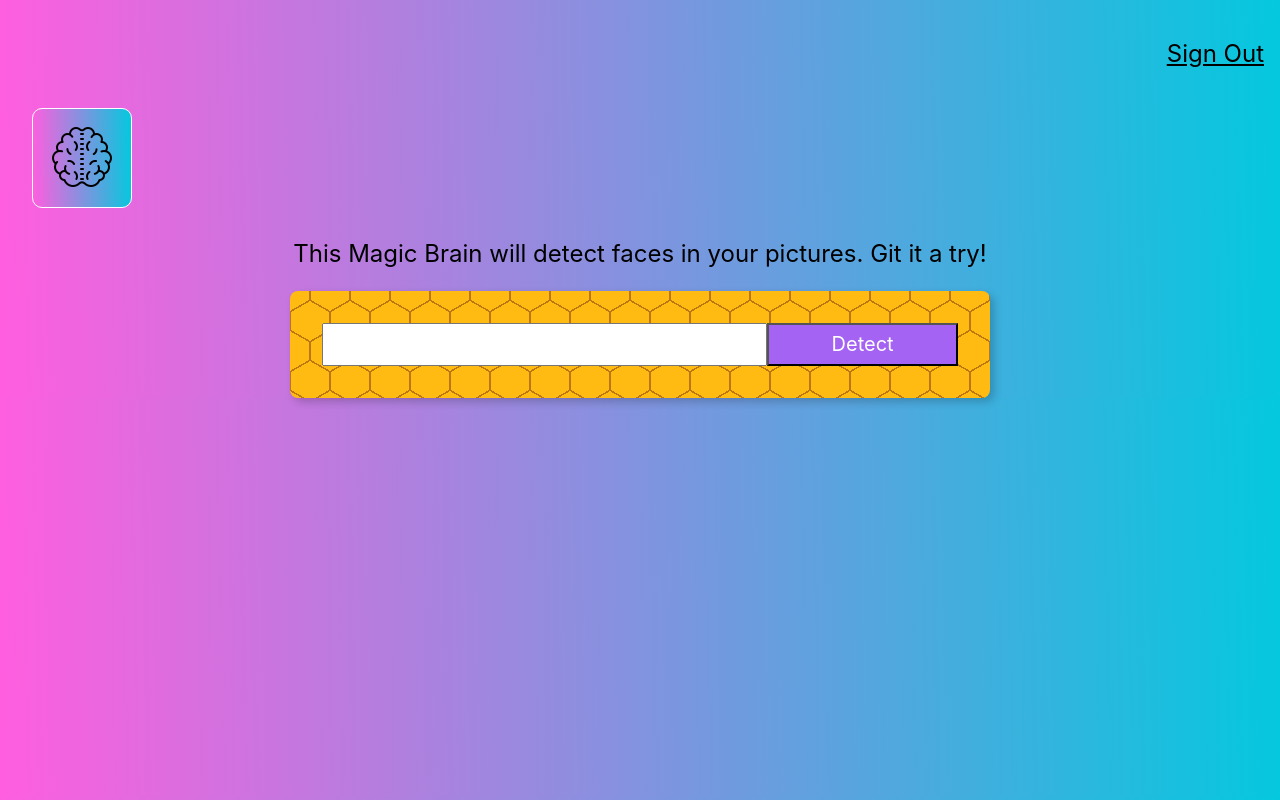
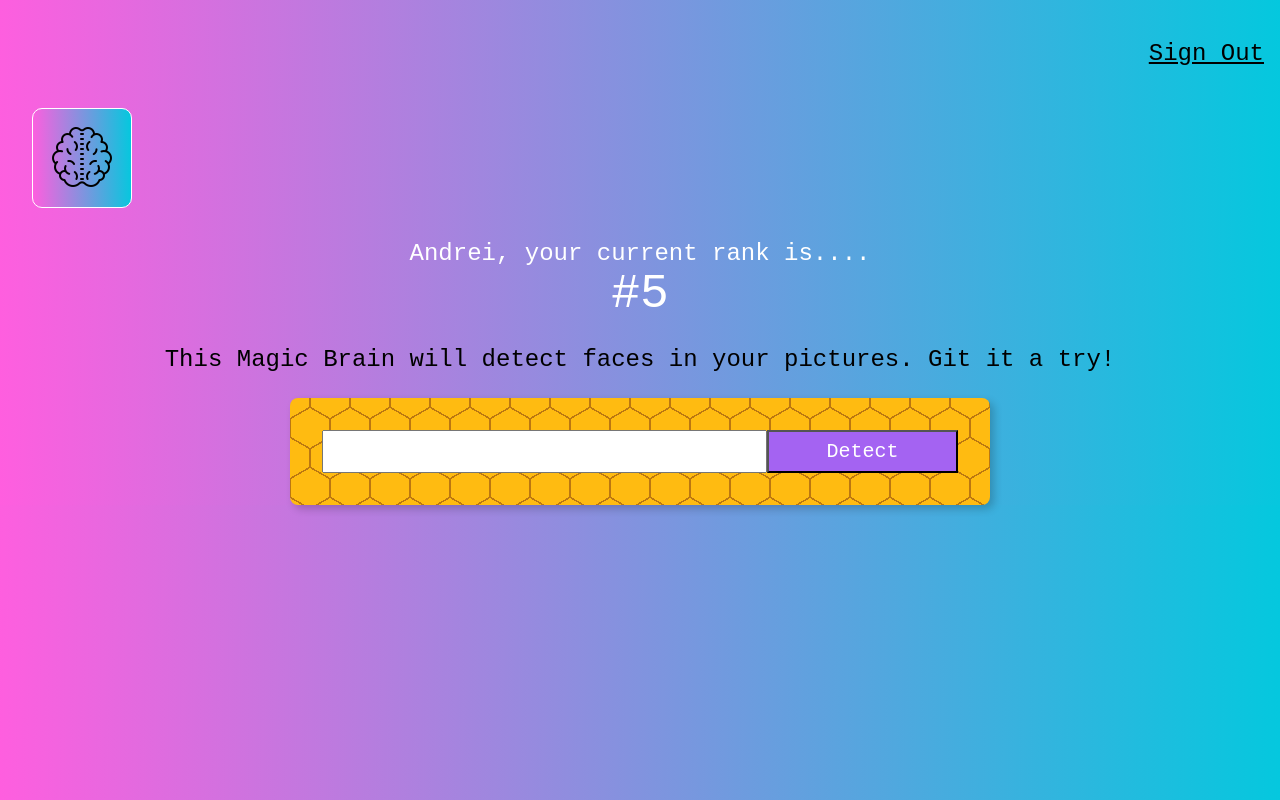
Before and after one commit to DanieleTursi/facerecognitionbrain, a React (Create React App) app: page / in a window 1280 px wide. Built offline with nearby package versions, Linux system fonts and the light colour scheme.

Commit message:
rank component

```diff
--- a/package.json
+++ b/package.json
@@ -12,6 +12,7 @@
     "react-scripts": "5.0.1",
     "styled-components": "^5.3.5",
     "tachyons": "^4.12.0",
+    "tsparticles": "^2.3.1",
     "web-vitals": "^2.1.4"
   },
   "scripts": {
--- a/src/App.js
+++ b/src/App.js
@@ -2,13 +2,16 @@ import React from 'react';
 import Navigation from './components/Navigation/Navigation';
 import Logo from './components/Logo/Logo';
 import ImageLinkForm from './components/ImageLinkForm/ImageLinkForm';
+import Rank from './components/Rank/Rank';
 import './App.css';
 
 function App() {
   return (
     <div className="App">
+
      <Navigation />
      <Logo />
+     <Rank />
      <ImageLinkForm/>
      {/* {
 
--- a/src/components/Logo/Logo.js
+++ b/src/components/Logo/Logo.js
@@ -7,8 +7,8 @@ import brain from './brain.png';
 
 const Logo = () => {
     return (
-<div className="ma4 mt0">
- <Tilt style={{ height: '100px', width: '100px', backgroundColor: 'transparent', border: '1px solid white', borderRadius: '10px',background: 'linear-gradient(89deg, #FF5EDF 0%, #04C8DE 100%)' }}>
+<div className="ma4 mt0 ">
+ <Tilt  style={{ height: '100px', width: '100px', backgroundColor: 'transparent', border: '1px solid white', borderRadius: '10px',background: 'linear-gradient(89deg, #FF5EDF 0%, #04C8DE 100%)' }}>
       <div className="pa3">
        <img src={brain} alt='brainlogo'></img>
       </div>
--- /dev/null
+++ b/src/components/Rank/Rank.js
@@ -0,0 +1,16 @@
+import React from "react";
+
+const Rank = () => {
+    return (
+<div>
+    <div className="white f3">
+        {'Andrei, your current rank is....'}
+    </div>
+    <div className="white f1">
+        {'#5'}
+    </div>
+</div>
+    )
+};
+
+export default Rank ;
--- a/src/index.css
+++ b/src/index.css
@@ -1,8 +1,6 @@
 body {
   margin: 0;
-  font-family: -apple-system, BlinkMacSystemFont, 'Segoe UI', 'Roboto', 'Oxygen',
-    'Ubuntu', 'Cantarell', 'Fira Sans', 'Droid Sans', 'Helvetica Neue',
-    sans-serif;
+  font-family: "Courier New", Courier, monospace;
   -webkit-font-smoothing: antialiased;
   -moz-osx-font-smoothing: grayscale;
   background: linear-gradient(89deg, #FF5EDF 0%, #04C8DE 100%); /* w3c */
```
Also changed, not shown: 1 other file (tests, documents, lock files or other folders).
